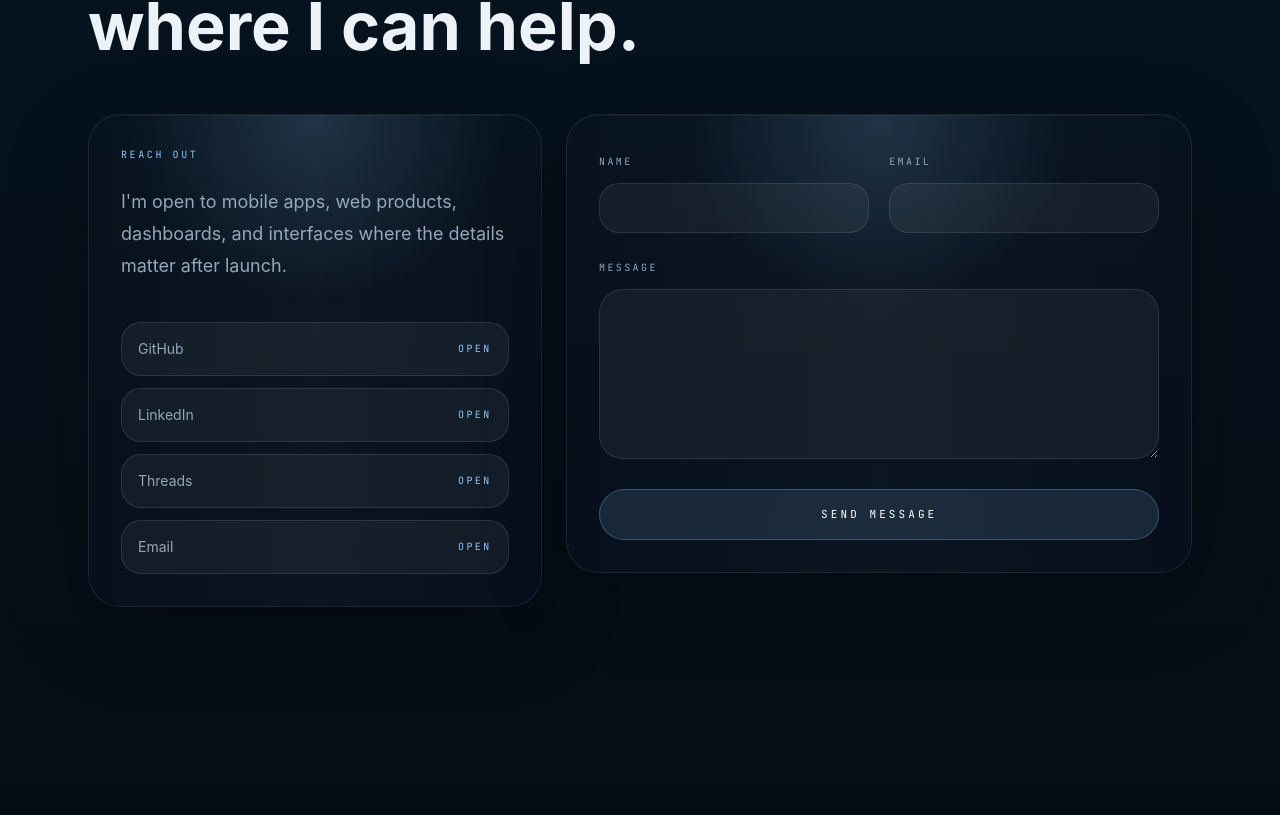
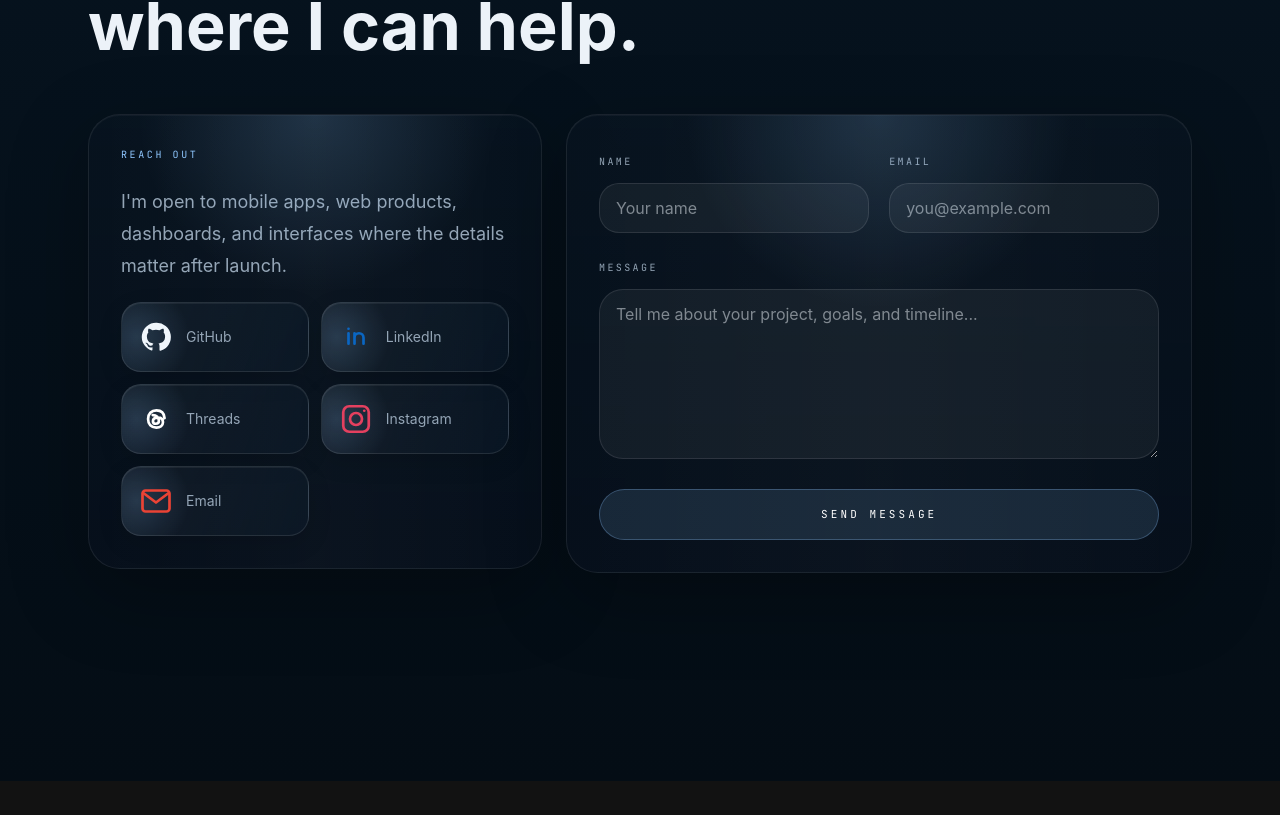
Before and after one commit to sohail005/mr.patel, a Next.js app: page /learn in a window 1280 px wide. Shown: the part 1871-2686 px from the top of the page. After the commit the page ends 2652 px from the top, so only its background shows below. Built offline with nearby package versions, Linux system fonts and the light colour scheme.

Commit message:
feat: enhance social buttons with icons and improved styles; update contact form placeholders

```diff
--- a/src/app/globals.css
+++ b/src/app/globals.css
@@ -251,6 +251,110 @@ input,
 textarea,
 select {
   font-family: var(--font-sans);
+}
+
+.social-orbit-button {
+  isolation: isolate;
+  background:
+    radial-gradient(circle at 8% 50%, color-mix(in srgb, var(--color-primary) 17%, transparent), transparent 30%),
+    linear-gradient(110deg, var(--control-bg), color-mix(in srgb, var(--color-surface) 46%, transparent));
+  box-shadow: inset 0 1px 0 rgba(255, 255, 255, 0.06), 0 8px 24px rgba(0, 0, 0, 0.12);
+  transition: border-color 300ms ease, box-shadow 300ms ease, background 300ms ease;
+}
+
+.social-orbit-button:hover,
+.social-orbit-button:focus-visible {
+  border-color: color-mix(in srgb, var(--color-primary) 54%, transparent);
+  background:
+    radial-gradient(circle at 92% 50%, color-mix(in srgb, var(--color-secondary) 22%, transparent), transparent 34%),
+    linear-gradient(110deg, color-mix(in srgb, var(--color-primary) 13%, transparent), var(--control-bg-hover));
+  box-shadow: inset 0 1px 0 rgba(255, 255, 255, 0.1), 0 12px 30px color-mix(in srgb, var(--color-primary) 16%, transparent);
+  outline: none;
+}
+
+.social-orbit-button__halo {
+  position: absolute;
+  inset: -70%;
+  z-index: -1;
+  background: conic-gradient(from 90deg, transparent, color-mix(in srgb, var(--color-primary) 28%, transparent), transparent 28%, color-mix(in srgb, var(--color-secondary) 20%, transparent), transparent 58%);
+  opacity: 0;
+  transform: rotate(0deg);
+  transition: opacity 350ms ease;
+}
+
+.social-orbit-button:hover .social-orbit-button__halo,
+.social-orbit-button:focus-visible .social-orbit-button__halo {
+  opacity: 1;
+  animation: social-orbit-spin 3.5s linear infinite;
+}
+
+.social-orbit-button__dot,
+.social-orbit-button__signal {
+  display: inline-block;
+  flex: 0 0 auto;
+  border-radius: 999px;
+  /* background: var(--color-primary); */
+  box-shadow: 0 0 0 2px color-mix(in srgb, var(--color-primary) 12%, transparent), 0 0 14px color-mix(in srgb, var(--color-primary) 72%, transparent);
+}
+
+.social-orbit-button__dot {
+  display: inline-flex;
+  height: 3rem;
+  width: 3rem;
+  align-items: center;
+  justify-content: center;
+  border: 1px solid color-mix(in srgb, var(--color-primary) 50%, white);
+  /* background: var(--color-primary); */
+  color: var(--color-background);
+  transition: transform 300ms ease, background 300ms ease;
+}
+
+/* .social-orbit-button__dot svg {
+  display: block;
+  height: 1rem;
+  width: 1rem;
+} */
+
+/* .social-orbit-button:hover .social-orbit-button__dot,
+.social-orbit-button:focus-visible .social-orbit-button__dot {
+  background: var(--color-secondary);
+  transform: scale(1.35);
+} */
+
+.social-orbit-button__signal {
+  height: 0.3rem;
+  width: 0.3rem;
+  animation: social-signal-pulse 2s ease-in-out infinite;
+}
+
+@keyframes social-orbit-spin {
+  to {
+    transform: rotate(360deg);
+  }
+}
+
+@keyframes social-signal-pulse {
+  0%,
+  100% {
+    opacity: 0.5;
+    transform: scale(0.8);
+  }
+  50% {
+    opacity: 1;
+    transform: scale(1.25);
+  }
+}
+
+@media (prefers-reduced-motion: reduce) {
+  .social-orbit-button,
+  .social-orbit-button__dot {
+    transition: none;
+  }
+
+  .social-orbit-button__halo,
+  .social-orbit-button__signal {
+    animation: none;
+  }
 }
 
 h1,
--- a/src/components/sections/Contact.tsx
+++ b/src/components/sections/Contact.tsx
@@ -4,12 +4,107 @@ import { FormEvent, useState } from "react";
 import { motion } from "framer-motion";
 import ScrollReveal from "@/components/effects/ScrollReveal";
 
-const socials = [
-  { label: "GitHub", href: "https://github.com/sohail005" },
-  { label: "LinkedIn", href: "https://www.linkedin.com/in/md-sohail-a63a321b1/" },
-  { label: "Threads", href: "https://www.threads.com/@sohail.code" },
-  { label: "Email", href: "mailto:sohail345patel@gmail.com" },
+type SocialIconName = "github" | "linkedin" | "threads" | "instagram" | "email";
+
+const socialIconColors: Record<SocialIconName, string> = {
+  github: "#f0f6fc",
+  linkedin: "#0a66c2",
+  threads: "#ffffff",
+  instagram: "#e4405f",
+  email: "#ea4335",
+};
+
+const socials: { label: string; href: string; icon: SocialIconName }[] = [
+  { label: "GitHub", href: "https://github.com/sohail005", icon: "github" },
+  {
+    label: "LinkedIn",
+    href: "https://www.linkedin.com/in/md-sohail-a63a321b1/",
+    icon: "linkedin",
+  },
+  { label: "Threads", href: "https://www.threads.com/@sohail.code", icon: "threads" },
+  { label: "Instagram", href: "https://www.instagram.com/sohail.code/", icon: "instagram" },
+  { label: "Email", href: "mailto:sohail345patel@gmail.com", icon: "email" },
 ];
+
+function SocialIcon({ name }: { name: SocialIconName }) {
+  const commonProps = {
+    "aria-hidden": true,
+    className: "h-9 w-9 transition-transform duration-300 group-hover:scale-110",
+    fill: "none",
+    stroke: "currentColor",
+    strokeLinecap: "round" as const,
+    strokeLinejoin: "round" as const,
+    strokeWidth: 1.8,
+    style: { color: socialIconColors[name] },
+    viewBox: "0 0 24 24",
+  };
+
+  if (name === "github") {
+    return (
+      <svg {...commonProps} fill="currentColor" stroke="none">
+        <path d="M12 2.5a9.5 9.5 0 0 0-3 18.51c.48.09.65-.21.65-.46v-1.67c-2.65.58-3.21-1.12-3.21-1.12-.44-1.1-1.06-1.39-1.06-1.39-.86-.59.07-.58.07-.58.95.07 1.45.98 1.45.98.85 1.45 2.23 1.03 2.77.79.09-.62.33-1.03.6-1.27-2.12-.24-4.35-1.06-4.35-4.72 0-1.04.37-1.89.98-2.56-.1-.24-.42-1.21.09-2.52 0 0 .8-.26 2.62.98a9.1 9.1 0 0 1 4.76 0c1.82-1.24 2.62-.98 2.62-.98.51 1.31.19 2.28.09 2.52.61.67.98 1.52.98 2.56 0 3.67-2.24 4.48-4.37 4.72.34.3.64.88.64 1.77v2.62c0 .25.17.55.66.46A9.5 9.5 0 0 0 12 2.5Z" />
+      </svg>
+    );
+  }
+
+  if (name === "linkedin") {
+    return (
+      <svg {...commonProps}>
+        <path d="M7 9.5v7M7 6.5v.01M11 16.5v-4a3 3 0 0 1 6 0v4M11 9.5v7" />
+      </svg>
+    );
+  }
+
+  if (name === "instagram") {
+    return (
+      <svg {...commonProps}>
+        <rect x="3.5" y="3.5" width="17" height="17" rx="4" />
+        <circle cx="12" cy="12" r="4" />
+        <path d="M17.5 6.5h.01" />
+      </svg>
+    );
+  }
+
+  if (name === "threads") {
+    return (
+      <svg {...commonProps}>
+        <path d="M17.7 11.4c-.28-3.08-2.2-5.1-5.4-5.1-3.46 0-5.58 2.24-5.58 5.7 0 3.55 2.16 5.7 5.5 5.7 2.63 0 4.42-1.43 4.42-3.53 0-1.85-1.3-3.06-3.37-3.06-2.2 0-3.3 1.05-3.3 2.37 0 1.03.74 1.7 1.9 1.7 1.21 0 2.05-.71 2.05-1.82 0-2.22-1.59-3.96-4.08-3.96" />
+      </svg>
+    );
+  }
+
+  return (
+    <svg {...commonProps}>
+      <rect x="3" y="5" width="18" height="14" rx="2" />
+      <path d="m4 7 8 6 8-6" />
+    </svg>
+  );
+}
+
+function SocialButton({ label, href, icon }: (typeof socials)[number]) {
+  const isEmail = href.startsWith("mailto:");
+
+  return (
+    <motion.a
+      href={href}
+      target={isEmail ? undefined : "_blank"}
+      rel={isEmail ? undefined : "noopener noreferrer"}
+      whileHover={{ y: -4, scale: 1.015 }}
+      whileTap={{ scale: 0.98 }}
+      className="social-orbit-button group relative flex min-h-14 items-center justify-between overflow-hidden rounded-[1.25rem] border border-[var(--surface-border)] px-4 py-4 text-sm text-[var(--color-text-muted)]"
+    >
+      <span className="" aria-hidden="true" />
+      <span className="relative z-10 flex flex-1 items-center justify-start gap-3 text-left">
+        <span className="" aria-hidden="true">
+          <SocialIcon name={icon} />
+        </span>
+        <span className="text-left transition-colors duration-300 group-hover:text-[var(--color-text)]">
+          {label}
+        </span>
+      </span>
+    </motion.a>
+  );
+}
 
 export default function Contact() {
   const [formState, setFormState] = useState({
@@ -73,20 +168,9 @@ export default function Contact() {
                 interfaces where the details matter after launch.
               </p>
 
-              <div className="mt-10 space-y-3">
+              <div className="mt-5 grid grid-cols-2 gap-3">
                 {socials.map((social) => (
-                  <a
-                    key={social.label}
-                    href={social.href}
-                    target={social.href.startsWith("mailto:") ? undefined : "_blank"}
-                    rel={social.href.startsWith("mailto:") ? undefined : "noopener noreferrer"}
-                    className="flex items-center justify-between rounded-[1.25rem] border border-[var(--surface-border)] bg-[var(--control-bg)] px-4 py-4 text-sm text-[var(--color-text-muted)] hover:bg-[var(--control-bg-hover)] hover:text-[var(--color-text)]"
-                  >
-                    <span>{social.label}</span>
-                    <span className="font-mono text-[10px] uppercase tracking-[0.24em] text-[var(--color-primary)]">
-                      Open
-                    </span>
-                  </a>
+                  <SocialButton key={social.label} {...social} />
                 ))}
               </div>
             </div>
@@ -102,6 +186,7 @@ export default function Contact() {
                   <input
                     type="text"
                     required
+                    placeholder="Your name"
                     suppressHydrationWarning
                     value={formState.name}
                     onChange={(event) =>
@@ -118,6 +203,7 @@ export default function Contact() {
                   <input
                     type="email"
                     required
+                    placeholder="you@example.com"
                     suppressHydrationWarning
                     value={formState.email}
                     onChange={(event) =>
@@ -135,6 +221,7 @@ export default function Contact() {
                 <textarea
                   required
                   rows={6}
+                  placeholder="Tell me about your project, goals, and timeline..."
                   suppressHydrationWarning
                   value={formState.message}
                   onChange={(event) =>
--- a/src/components/sections/Projects.tsx
+++ b/src/components/sections/Projects.tsx
@@ -691,7 +691,7 @@ export default function Projects() {
                 target="_blank"
                 rel="noopener noreferrer"
                 whileHover={{ y: -8 }}
-                className="story-card group block h-full rounded-[1.8rem] p-4 sm:p-5"
+                className="story-card group block rounded-[1.8rem] p-4 sm:p-5"
               >
                 <ProjectThumbnail project={project} />
 
```
